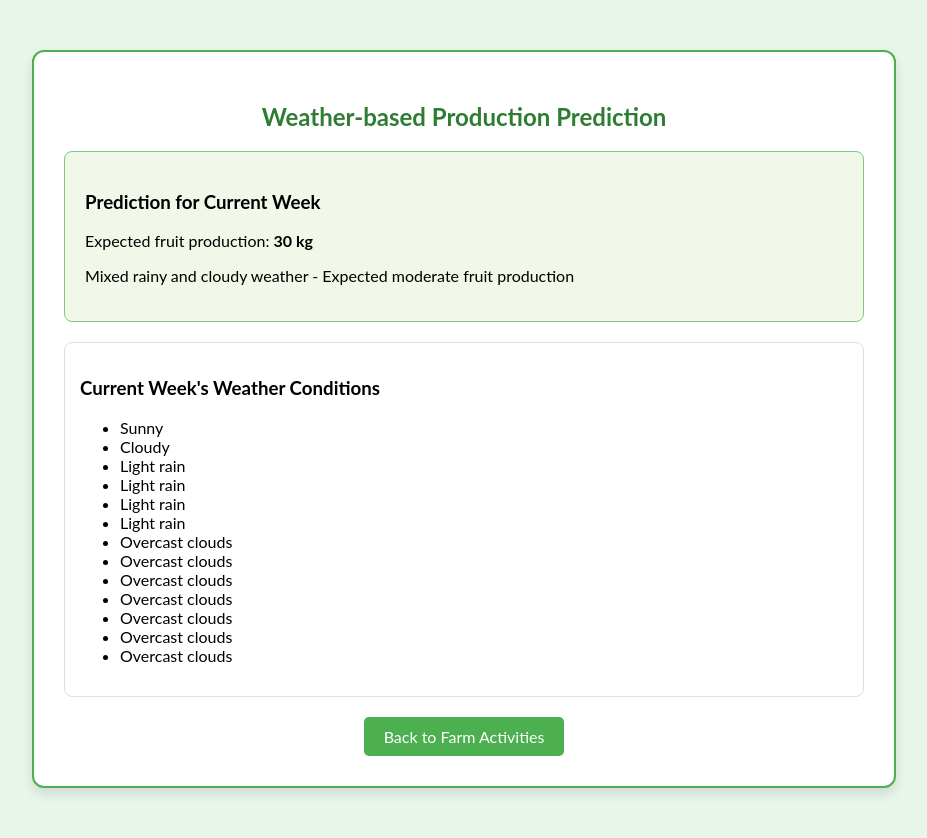
After one commit to hon2838/FarmManagementSystem, a PHP site: page /FarmActivities/weather_prediction.php in a window 1280 px wide. The commit adds this page. Shown: the whole page, without its empty margins (176-1103 px from the left). Run offline with PHP 8.4, Linux system fonts and the light colour scheme; data comes from the database, SQL or seed files in the repository; both versions use the stored data as it was after the commit.

```diff
--- a/FarmActivities/index.php
+++ b/FarmActivities/index.php
@@ -62,6 +62,7 @@
             <a href="weather.php" class="button">Weather</a>
             <a href="schedule_activity.php" class="button">Schedule Activity</a>
             <a href="activity_list.php" class="button">Activity List</a>
+            <a href="weather_prediction.php" class="button">Production Prediction</a>
             <a href="/FarmManagementSystem/dashboard.php" class="button">Main Page</a>
         </div>
     </body>
--- /dev/null
+++ b/FarmActivities/weather_prediction.php
@@ -0,0 +1,151 @@
+<?php
+// Database connection
+$host = "localhost";
+$username = "r1";
+$password = "";
+$database = "farm_management_system";
+
+$conn = new mysqli($host, $username, $password, $database);
+if ($conn->connect_error) {
+    die("Connection failed: " . $conn->connect_error);
+}
+
+// Get weather data for the current week
+$current_date = date('Y-m-d');
+$week_start = date('Y-m-d', strtotime('monday this week'));
+$week_end = date('Y-m-d', strtotime('sunday this week'));
+
+$sql = "SELECT `condition` FROM weather_data
+        WHERE date BETWEEN '$week_start' AND '$week_end'
+        ORDER BY date ASC";
+$result = $conn->query($sql);
+
+$weather_conditions = [];
+while ($row = $result->fetch_assoc()) {
+    $weather_conditions[] = strtolower($row['condition']);
+}
+
+// Predict fruit production
+function predictFruitProduction($weather_conditions) {
+    if (empty($weather_conditions)) {
+        return ["prediction" => 0, "message" => "No weather data available for this week"];
+    }
+
+    $rainy_count = 0;
+    $cloudy_count = 0;
+    $good_count = 0;
+
+    foreach ($weather_conditions as $condition) {
+        if (strpos($condition, 'rain') !== false) {
+            $rainy_count++;
+        } elseif (strpos($condition, 'cloud') !== false) {
+            $cloudy_count++;
+        } else {
+            $good_count++;
+        }
+    }
+
+    $total_days = count($weather_conditions);
+
+    if ($rainy_count == $total_days) {
+        return ["prediction" => 20, "message" => "Rainy weather all week - Expected lower fruit production"];
+    } elseif ($rainy_count > 0 && $cloudy_count > 0) {
+        return ["prediction" => 30, "message" => "Mixed rainy and cloudy weather - Expected moderate fruit production"];
+    } elseif ($cloudy_count == $total_days) {
+        return ["prediction" => 40, "message" => "Cloudy weather all week - Expected good fruit production"];
+    } else {
+        return ["prediction" => 50, "message" => "Good weather conditions - Expected excellent fruit production"];
+    }
+}
+
+$prediction = predictFruitProduction($weather_conditions);
+?>
+
+<!DOCTYPE html>
+<html lang="en">
+<head>
+    <meta charset="UTF-8">
+    <meta name="viewport" content="width=device-width, initial-scale=1.0">
+    <title>Weather-based Production Prediction</title>
+    <style>
+        body {
+            font-family: "Lato", sans-serif;
+            margin: 0;
+            background-color: #e8f5e9;
+        }
+        .container {
+            max-width: 800px;
+            margin: 50px auto;
+            background: white;
+            padding: 30px;
+            border-radius: 12px;
+            box-shadow: 0 6px 12px rgba(0,0,0,0.1);
+            border: 2px solid #4caf50;
+        }
+        h2 {
+            color: #2e7d32;
+            text-align: center;
+        }
+        .prediction-box {
+            background-color: #f1f8e9;
+            padding: 20px;
+            border-radius: 8px;
+            margin: 20px 0;
+            border: 1px solid #81c784;
+        }
+        .weather-list {
+            margin: 20px 0;
+            padding: 15px;
+            background-color: #ffffff;
+            border-radius: 8px;
+            border: 1px solid #e0e0e0;
+        }
+        .button-container {
+            text-align: center;
+            margin-top: 20px;
+        }
+        .back-button {
+            display: inline-block;
+            background-color: #4caf50;
+            color: white;
+            text-decoration: none;
+            padding: 10px 20px;
+            border-radius: 5px;
+            transition: background-color 0.3s;
+        }
+        .back-button:hover {
+            background-color: #388e3c;
+        }
+    </style>
+</head>
+<body>
+    <div class="container">
+        <h2>Weather-based Production Prediction</h2>
+
+        <div class="prediction-box">
+            <h3>Prediction for Current Week</h3>
+            <p>Expected fruit production: <strong><?php echo $prediction['prediction']; ?> kg</strong></p>
+            <p><?php echo $prediction['message']; ?></p>
+        </div>
+
+        <div class="weather-list">
+            <h3>Current Week's Weather Conditions</h3>
+            <ul>
+                <?php
+                if (!empty($weather_conditions)) {
+                    foreach ($weather_conditions as $condition) {
+                        echo "<li>" . ucfirst($condition) . "</li>";
+                    }
+                } else {
+                    echo "<li>No weather data recorded for this week</li>";
+                }
+                ?>
+            </ul>
+        </div>
+
+        <div class="button-container">
+            <a href="index.php" class="back-button">Back to Farm Activities</a>
+        </div>
+    </div>
+</body>
+</html>
--- a/limau_kasturi_orders/db_connection.php
+++ b/limau_kasturi_orders/db_connection.php
@@ -1,7 +1,7 @@
 <?php
 $host = "localhost";
 $username = "r1";
-$password = "1234";
+$password = "";
 $database = "farm_management_system";
 
 $conn = new mysqli($host, $username, $password, $database);
```
Also changed, not shown: FarmActivities/activity_delete.php (+6 -1 lines), FarmActivities/activity_update.php (+6 -1 lines), FarmActivities/weather.php (+37 -4 lines), InventoryManagementSystem/add_inventory.php (+160 -3 lines), InventoryManagementSystem/db_connection.php (+6 -1 lines), db.php (+6 -1 lines), expenses_revenue/database.php (+6 -1 lines), farm_management_system.sql (+43 -29 lines), pest_control_management/db.php (+6 -1 lines).
